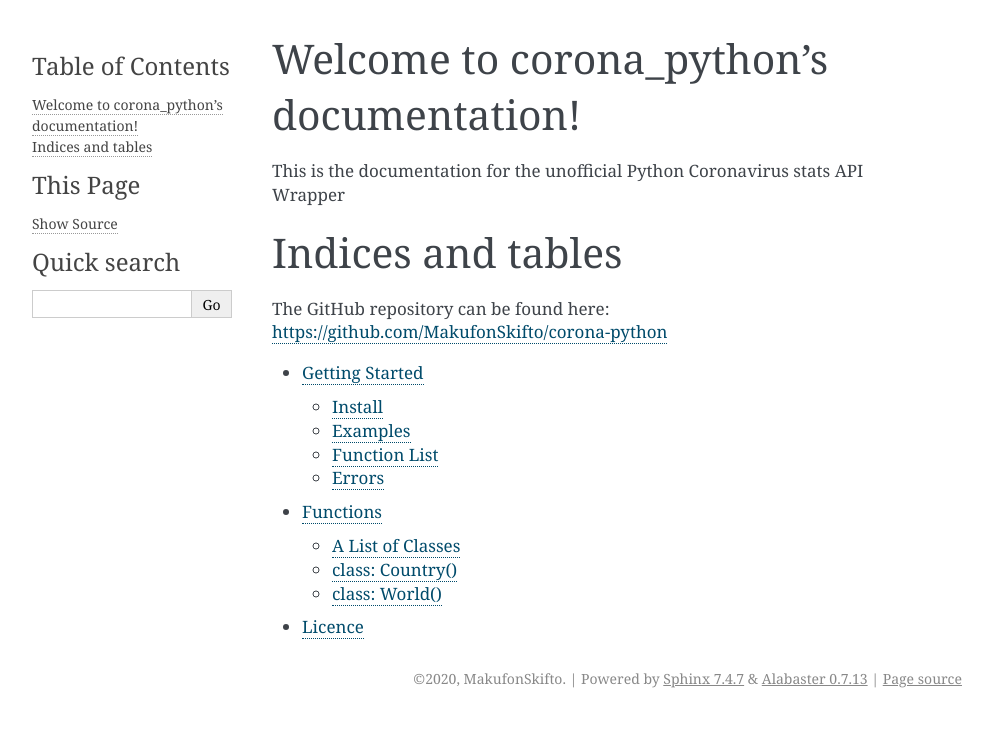
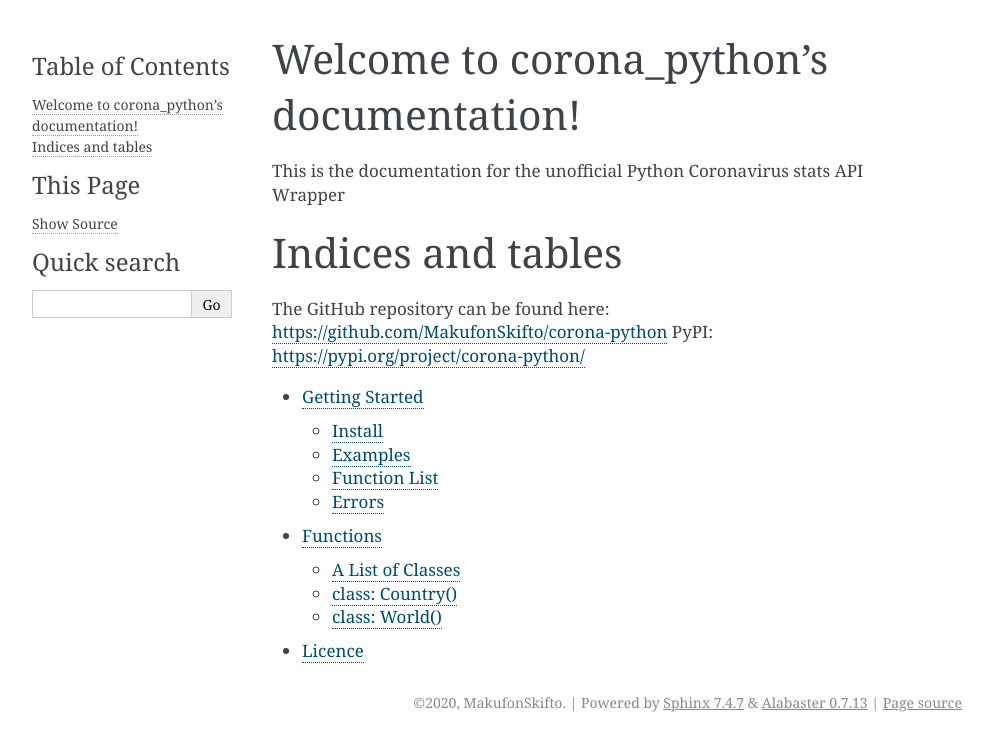
Before and after one commit to mrsrmn/corona-python, a Sphinx documentation site: the page built from docs/source/index.rst, in a window 1280 px wide. Shown: the top 751 px of the page, without its empty margins (148-1141 px from the left). Built offline with Sphinx 7.4.7, drawn with Linux system fonts in a browser that asks for light colours; part of the change alters nothing that is shown.

Commit message:
Changed the docs

```diff
--- a/docs/source/index.rst
+++ b/docs/source/index.rst
@@ -12,6 +12,7 @@ Indices and tables
 ==================
 
 The GitHub repository can be found here: https://github.com/MakufonSkifto/corona-python
+PyPI: https://pypi.org/project/corona-python/
 
 
 
```
